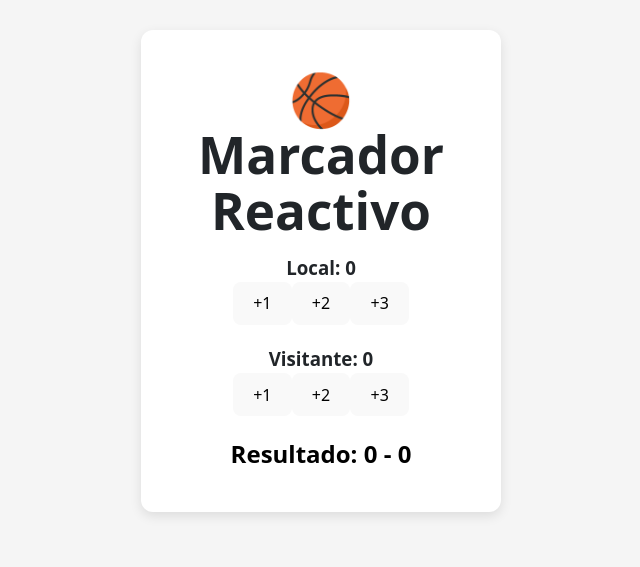
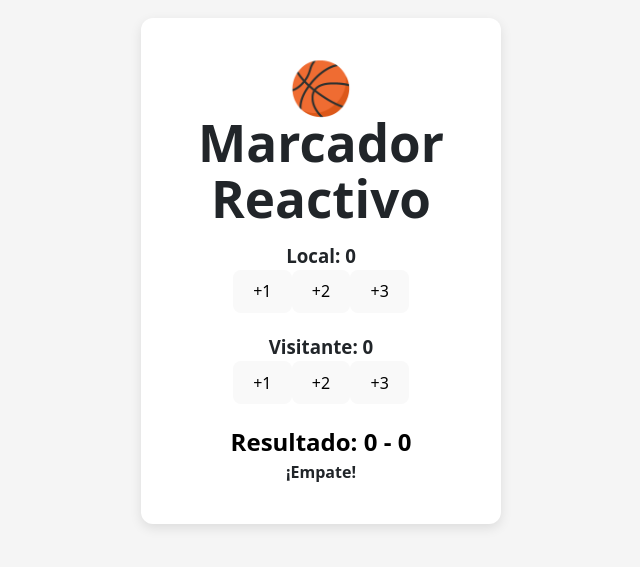
Before and after one commit to raulpra/DI, a React (Vite) app: page / in a window 1280 px wide. Shown: the part 129-696 px from the top of the page, without its empty margins (319-959 px from the left). Built offline with nearby package versions, Linux system fonts and the light colour scheme.

Commit message:
Mensaje indicando quién va ganando de manera reactiva

```diff
--- a/src/App.tsx
+++ b/src/App.tsx
@@ -50,6 +50,13 @@ function App() {
           >
             Resultado: {local} - {visitante}
           </h2>
+          <h4>
+            {local === visitante
+              ? "¡Empate!"
+              : local > visitante
+              ? "🏠 Gana el equipo local"
+              : "🛫 Gana el visitante"}
+          </h4>
         </div>
       </div>
     </>
```
